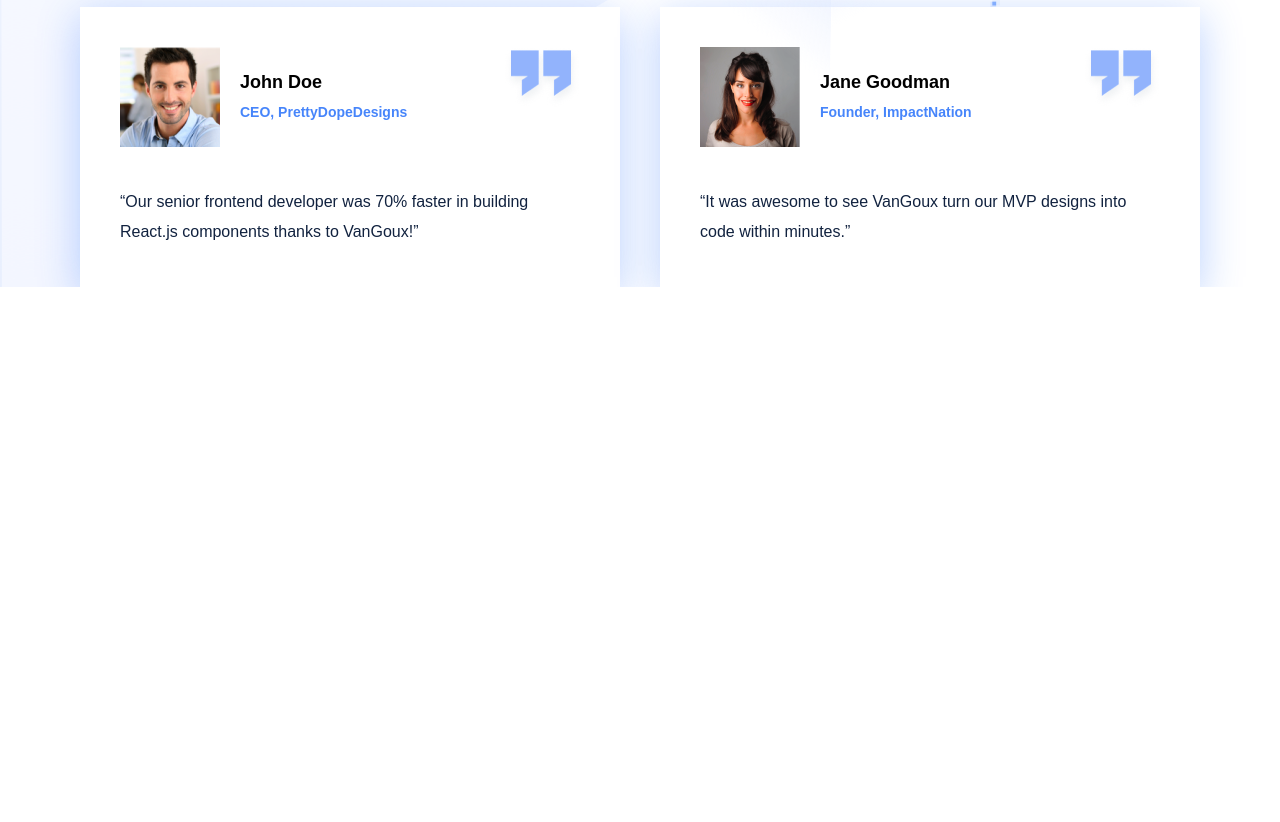
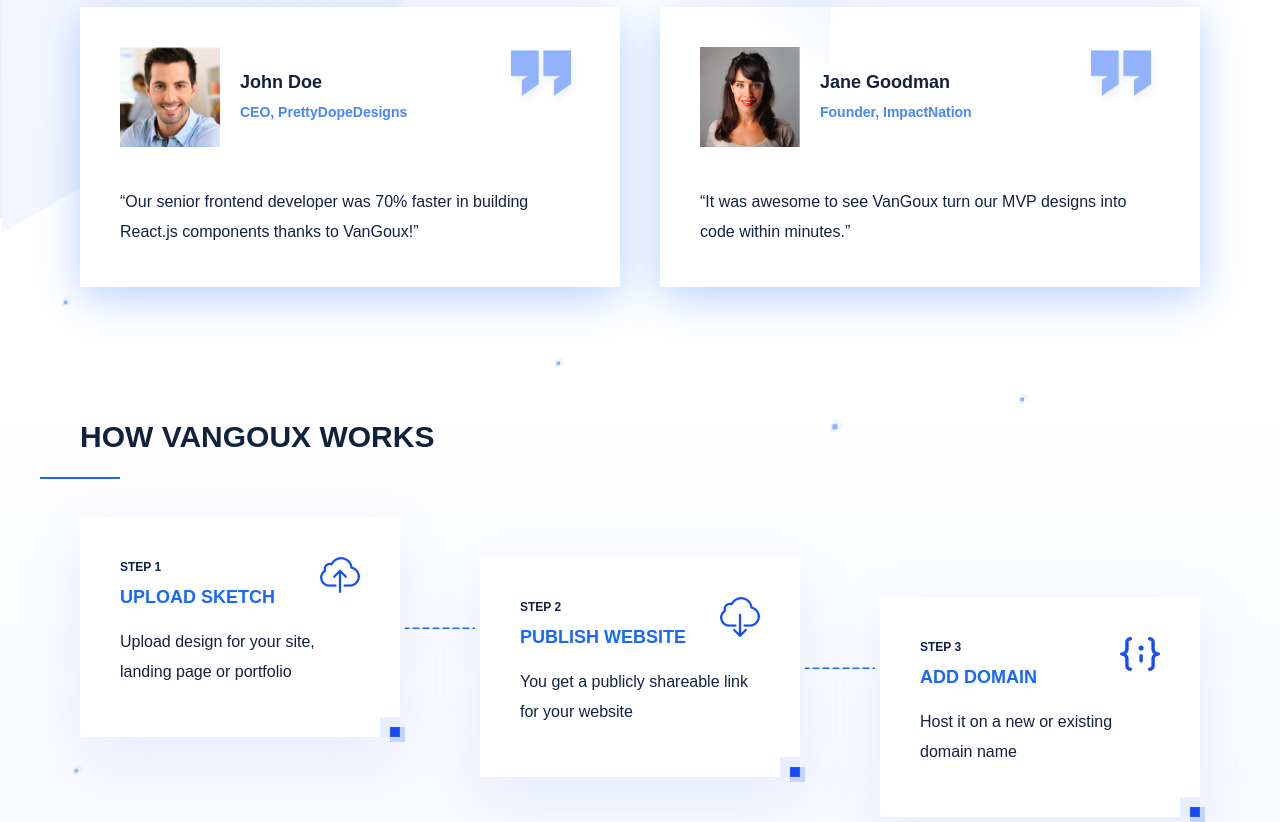
Before and after one commit to DereviankoViacheslav/Launch_websites, a plain HTML site: page index.html in a window 1280 px wide. Shown: the part 693-1515 px from the top of the page. Before the commit the page ends 980 px from the top, so only its background shows below. Drawn offline with nearby package versions, Linux system fonts and the light colour scheme; a web font is replaced by a local one.

Commit message:
Added sections workflow

```diff
--- a/index.html
+++ b/index.html
@@ -90,6 +90,41 @@
         </div>
     </section>
 
+    <!-- Workflow -->
+
+    <section class="workflow">
+        <h2 class="workflow__title">How VanGoux works</h2>
+        <div class="workflow__steps">
+            <div class="workflow__step step">
+                <span class="step__subtitle">Step 1</span>
+                <h3 class="step__title">Upload Sketch</h3>
+                <p class="step__description">
+                    Upload design for your site, landing page or portfolio
+                </p>
+                <img class="step__decor-icon" src="./img/step-icon-upload.png" alt="decor icon">
+                <img class="step__decoration-figure" src="./img/decoration-figure.png" alt="decor figure">
+            </div>
+            <div class="workflow__step step">
+                <span class="step__subtitle">Step 2</span>
+                <h3 class="step__title">Publish website</h3>
+                <p class="step__description">
+                    You get a publicly shareable link for your website
+                </p>
+                <img class="step__decor-icon" src="./img/step-icon-download.png" alt="decor icon">
+                <img class="step__decoration-figure" src="./img/decoration-figure.png" alt="decor figure">
+            </div>
+            <div class="workflow__step step">
+                <span class="step__subtitle">Step 3</span>
+                <h3 class="step__title">Add domain</h3>
+                <p class="step__description">
+                    Host it on a new or existing domain name
+                </p>
+                <img class="step__decor-icon" src="./img/step-icon-use-code.png" alt="decor icon">
+                <img class="step__decoration-figure" src="./img/decoration-figure.png" alt="decor figure">
+            </div>
+        </div>
+    </section>
+
 </body>
 
 </html>
--- a/styles/common.scss
+++ b/styles/common.scss
@@ -2,15 +2,19 @@
     box-sizing: border-box;
 }
 
-html, body {
+html,
+body {
     height: 100%;
 }
 
 body {
     font-family: $font-main;
+    color: $text-color-primary;
     background: linear-gradient(180deg, rgba(25, 104, 252, 0.0001) 0%, rgba(25, 104, 252, 0.05) 23.07%, rgba(25, 104, 252, 0.0001) 99.94%, rgba(25, 104, 252, 0.05) 100%);
 
     @include for-large-up {
+        background-size: cover;
+        background-repeat: no-repeat;
         background-image: url(../img/bg-main-decor.png);
     }
 }
--- a/styles/headline.scss
+++ b/styles/headline.scss
@@ -22,7 +22,6 @@
         font-size: 40px;
         font-weight: 600;
         letter-spacing: 1px;
-        color: $color-text-main;
     }
 
     &__description {
@@ -31,7 +30,6 @@
         margin-top: 20px;
         font-size: 20px;
         line-height: 40px;
-        color: $color-text-main;
     }
 
     &__upload-btn {
--- a/styles/index.scss
+++ b/styles/index.scss
@@ -1,9 +1,10 @@
+@import './variables.scss';
 @import './breakpoints.scss';
-@import './variables.scss';
 @import './common.scss';
 @import './page-header.scss';
 @import './headline.scss';
 @import './desktop-invitation.scss';
 @import './reviews.scss';
+@import './workflow.scss';
 
 @import './footer.scss';
--- a/styles/reviews.scss
+++ b/styles/reviews.scss
@@ -48,7 +48,7 @@
         font-weight: 600;
         font-size: 14px;
         line-height: 30px;
-        color: $color-text-second;
+        color: $text-color-secondary;
         opacity: 0.8;
     }
 
@@ -64,6 +64,5 @@
         padding: 0;
         line-height: 30px;
         font-size: 16px;
-        color: $color-text-main;
     }
 }
--- a/styles/variables.scss
+++ b/styles/variables.scss
@@ -2,5 +2,5 @@
 
 $color-main: #1968FC;
 
-$color-text-main: #11223F;
-$color-text-second: #1967FA;
+$text-color-primary: #11223F;
+$text-color-secondary: #1967FA;
--- /dev/null
+++ b/styles/workflow.scss
@@ -0,0 +1,120 @@
+.workflow {
+
+    @include for-large-up {
+        @include align-center();
+    }
+
+    &__title {
+        position: relative;
+        margin: 120px 60px 0;
+        line-height: 60px;
+        font-size: 30px;
+        text-transform: uppercase;
+
+        @include for-large-up {
+            margin: 0;
+            margin-top: 120px;
+        }
+
+        &::after {
+            content: '';
+            position: absolute;
+            width: 80px;
+            left: 0;
+            bottom: -12px;
+            border-bottom: 2px solid $color-main;
+
+            @include for-large-up {
+                left: -40px;
+            }
+        }
+    }
+
+    &__steps {
+        margin-top: 60px;
+
+        @include for-large-up {
+            display: flex;
+            justify-content: space-between;
+            margin-top: 50px;
+        }
+    }
+}
+
+.step {
+    position: relative;
+    width: 520px;
+    margin: 40px auto 0;
+    padding: 40px;
+    background-color: #FFF;
+    box-shadow: 0px 20px 60px rgba(49, 69, 244, 0.1);
+
+    @include for-large-up {
+        height: 220px;
+        width: 320px;
+        margin: 0;
+
+        &:nth-child(2) {
+            margin-top: 40px;
+        }
+
+        &:nth-child(3) {
+            margin-top: 80px;
+        }
+    }
+
+    &__subtitle {
+        line-height: 20px;
+        font-size: 12px;
+        font-weight: 700;
+        text-transform: uppercase;
+    }
+
+    &__title {
+        margin: 0;
+        line-height: 40px;
+        font-size: 18px;
+        font-weight: 700;
+        text-transform: uppercase;
+        color: $text-color-secondary;
+    }
+
+    &__description {
+        margin: 0;
+        margin-top: 10px;
+        line-height: 30px;
+        font-size: 16px;
+    }
+
+    &__decor-icon {
+        position: absolute;
+        top: 40px;
+        right: 40px;
+    }
+
+    &__decoration-figure {
+        position: absolute;
+        height: 25px;
+        width: 25px;
+        right: -5px;
+        bottom: -5px;
+    }
+
+    &:not(:first-of-type)::after {
+        content: '';
+        position: absolute;
+        width: 2px;
+        height: 40px;
+        left: 60px;
+        top: -38px;
+        background-image: url(../img/img-card-connector-mobile.png);
+
+        @include for-large-up {
+            width: 70px;
+            height: 2px;
+            left: -75px;
+            top: 70px;
+            background-image: url(../img/img-card-connector-line.png);
+        }
+    }
+}
```
Also changed, not shown: img/decoration-figure.png (added), img/img-card-connector-line.png (added), img/img-card-connector-mobile.png (added), img/step-icon-download.png (added), img/step-icon-upload.png (added), img/step-icon-use-code.png (added), style.css, 1 other file.
